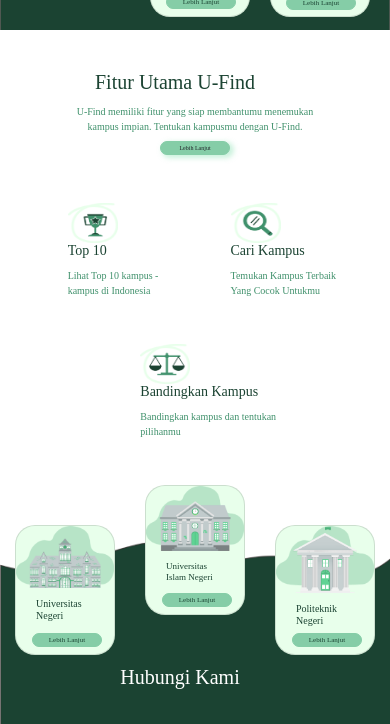
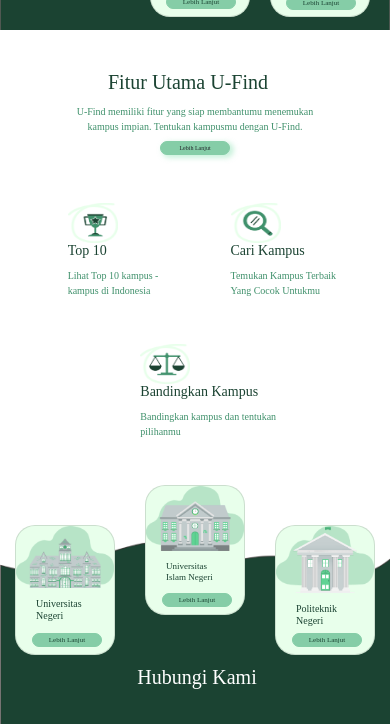
Before and after one commit to muh-arga/u-find, a plain HTML site: page index.html in a window 390 px wide. Shown: the part 376-1100 px from the top of the page. Drawn offline with nearby package versions, Linux system fonts and the light colour scheme.

Commit message:
Update style.css

```diff
--- a/css/style.css
+++ b/css/style.css
@@ -542,6 +542,7 @@ footer .container .copy h5 {
     section.utama .row #utama_populer h1 {
         width: 210px;
         font-size: 20px;
+        margin-left: 13px;
     }
     section.utama .row #utama_populer p {
         margin-top: 10px;
@@ -675,6 +676,7 @@ footer .container .copy h5 {
         position: relative;
         margin: 0 auto;
         top: -60px;
+        right: -17px;
     }
     footer .container .text h1 {
         font-size: 20px;
```
